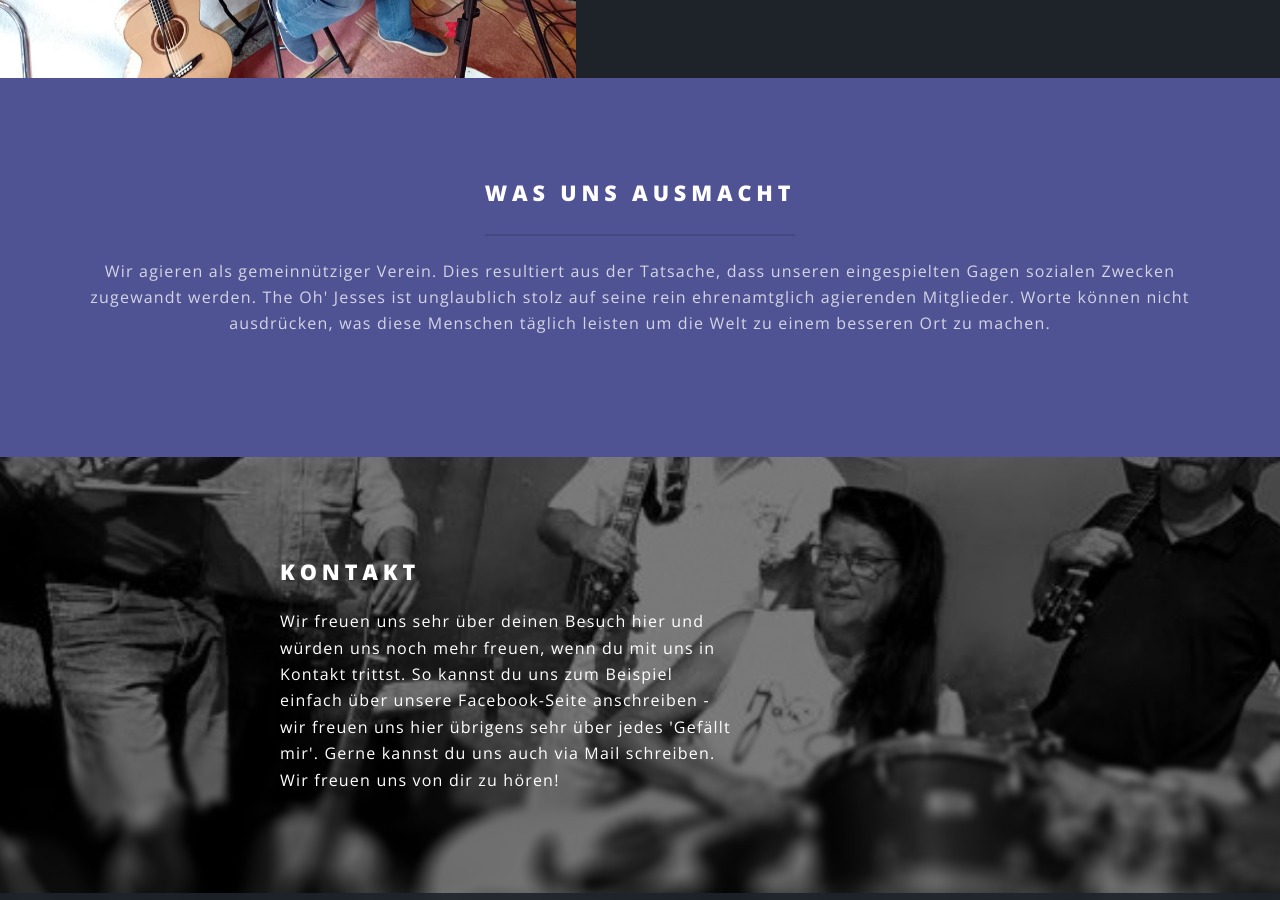
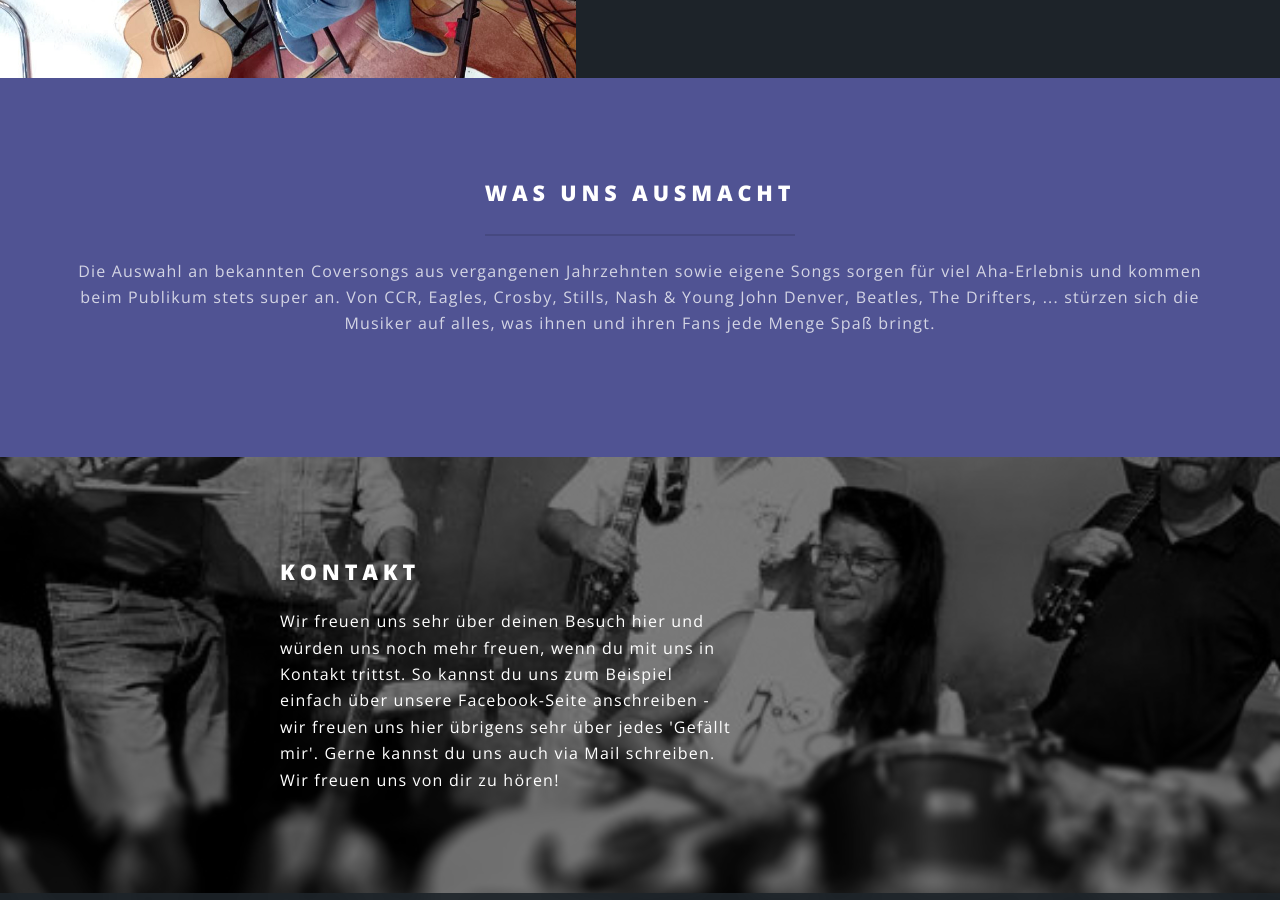
Before and after one commit to TheOhJesses/website, a Jekyll site: the page built from index.html, in a window 1280 px wide and 900 px high, scrolled down 3448 px. Built offline with Jekyll 4.4.1, drawn with Linux system fonts in a browser that asks for light colours.

Commit message:
changed index

```diff
--- a/index.html
+++ b/index.html
@@ -80,7 +80,10 @@ layout: landing
 						<div class="inner">
 							<header class="major">
 								<h2>Was uns ausmacht</h2>
-								<p>Wir agieren als gemeinnütziger Verein. Dies resultiert aus der Tatsache, dass unseren eingespielten Gagen sozialen Zwecken zugewandt werden. The Oh' Jesses ist unglaublich stolz auf seine rein ehrenamtglich agierenden Mitglieder. Worte können nicht ausdrücken, was diese Menschen täglich leisten um die Welt zu einem besseren Ort zu machen.</p>
+								<p>Die Auswahl an bekannten Coversongs aus vergangenen Jahrzehnten sowie eigene Songs sorgen für viel Aha-Erlebnis und kommen beim Publikum stets super an.
+Von CCR, Eagles, Crosby, Stills, Nash & Young
+John Denver, Beatles, The Drifters, ... stürzen sich die Musiker auf alles, was ihnen und ihren Fans jede Menge Spaß bringt.
+</p>
 							</header>
 					</section>
 
```
